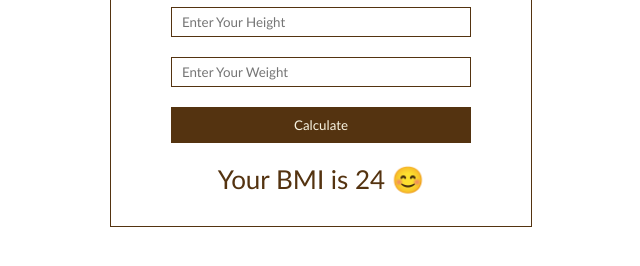
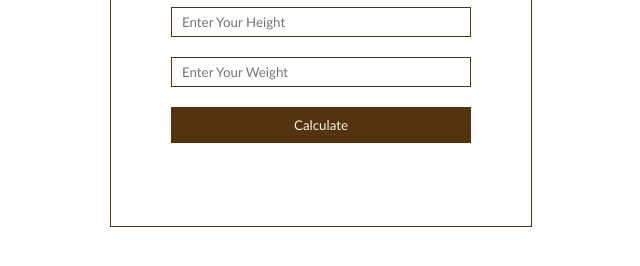
Before and after one commit to shaikimtiazali/BMI_calculator, a plain HTML site: page index.html in a window 1280 px wide. Shown: the part 338-604 px from the top of the page, without its empty margins (319-959 px from the left). Drawn offline with Linux system fonts and the light colour scheme.

Commit message:
Update index.html
updated result feild

```diff
--- a/index.html
+++ b/index.html
@@ -20,7 +20,7 @@
         />
         <br />
         <input type="submit" value="Calculate" id="submit" />
-        <div id="result">Your BMI is 24 😊</div>
+        <div id="result"></div>
       </div>
     </div>
     <script src="./script.js"></script>
```
